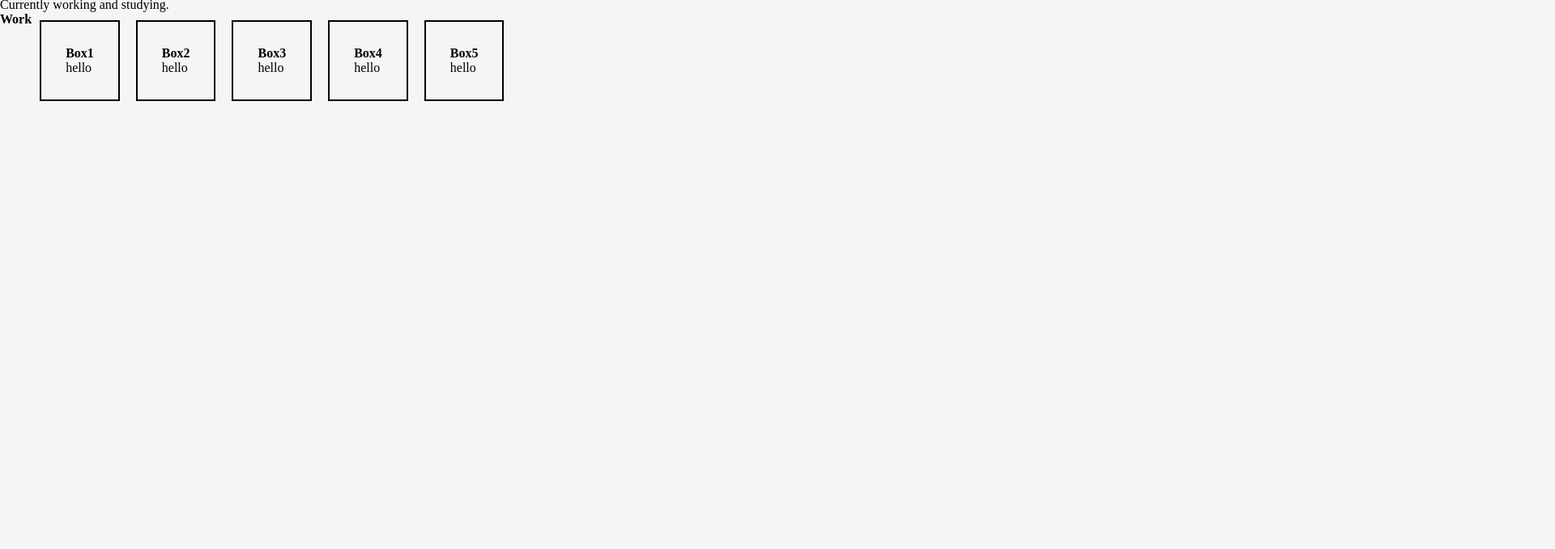
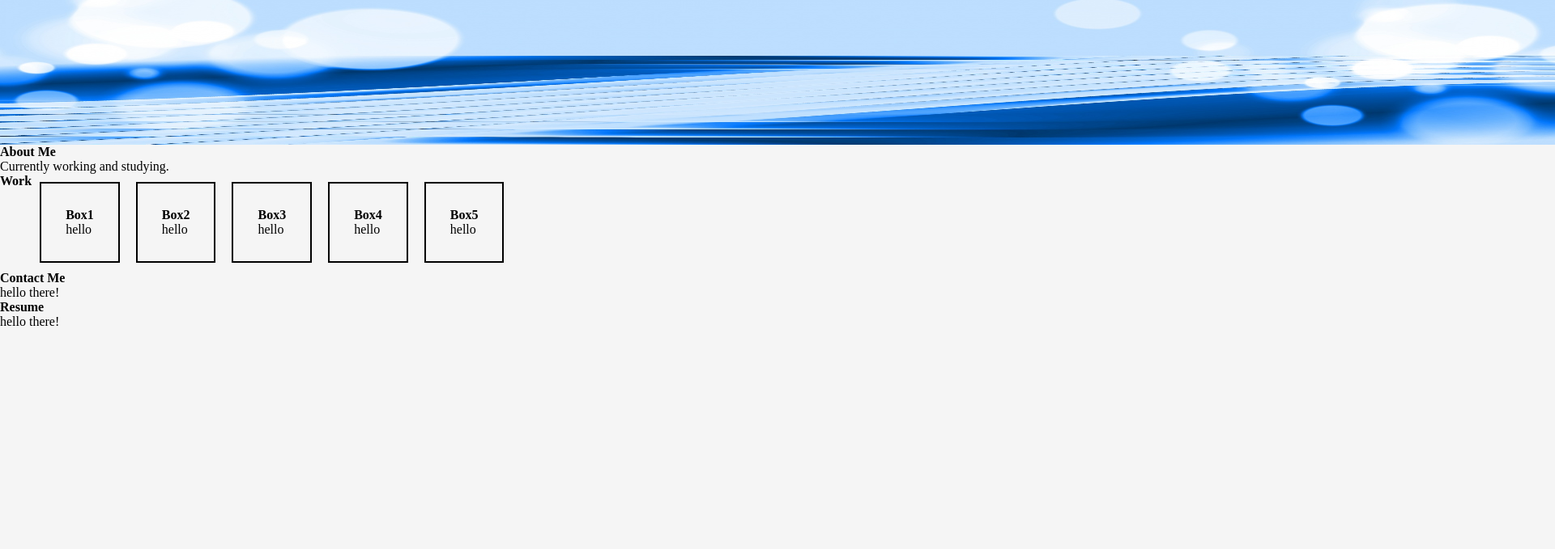
Before and after one commit to Keerbi12/Portfolio-Keerbi, a plain HTML site: page index.html in a window 1280 px wide. Shown: the part 121-800 px from the top of the page at 81% size, 1920 px wide, since content can reach past the window. Drawn offline with Linux system fonts and the light colour scheme.

Commit message:
Added banner and image.

```diff
--- a/assets/css/style.css
+++ b/assets/css/style.css
@@ -14,6 +14,7 @@ body {
 
 header {
    display: flex;
+   width: 100%;
    align-items: center;
    justify-content: space-between;
    padding: 0px 0px;
@@ -65,6 +66,20 @@ header nav ul li a:hover {
     cursor: pointer;
 }
 
+.banner {
+    max-height: 200px;
+    width: 100%;
+    display: flex;
+}
+
+.banner image {
+    width: 100%;
+    max-height: 200px;
+    object-fit:fill;
+    display: block;
+}
+
+
 /*Added work section, created individual boxes for links*/
 @media(min-width:768px){
     .work {
--- a/index.html
+++ b/index.html
@@ -12,7 +12,7 @@
     <header>
 <!--Inserted image of my face.-->
         <div class="logo">
-            <img class="me" src="assets/Images/IMG_9957.jpg" alt="Picture of Keerbi Liu">
+            <img class="me" src="assets/Images/IMG_9957.jpg" alt="Picture of Keerbi Liu.">
             <h1>Keerbi Liu</h1>
         </div>
 
@@ -26,6 +26,9 @@
             </ul>
         </nav>
     </header>
+    <div class="banner">
+        <img class="bannerImage" src="assets/Images/banner.jpg" alt="Stock photo of nice banner.">
+    </div>
     <main>
         <section id="aboutMe" class="aboutMe">
             <h2>About Me</h2>
@@ -33,6 +36,7 @@
                 Currently working and studying.
             </p>
         </section>
+
         <section id="work" class="work">
             <h2>Work</h2>
             <div class=box1>
@@ -56,6 +60,16 @@
                 <p>hello</p>
             </div>
         </section>
+
+        <section id="contactMe" class="contactMe">
+            <h2>Contact Me</h2>
+            <p>hello there!</p>
+        </section>
+
+        <section id="resume" class="resume">
+            <h2>Resume</h2>
+            <p>hello there!</p>
+        </section>
     </main>
 <!--Creating an about me section with class tag "aboutMe"-->
 
```
Also changed, not shown: assets/Images/banner.jpg (added).
